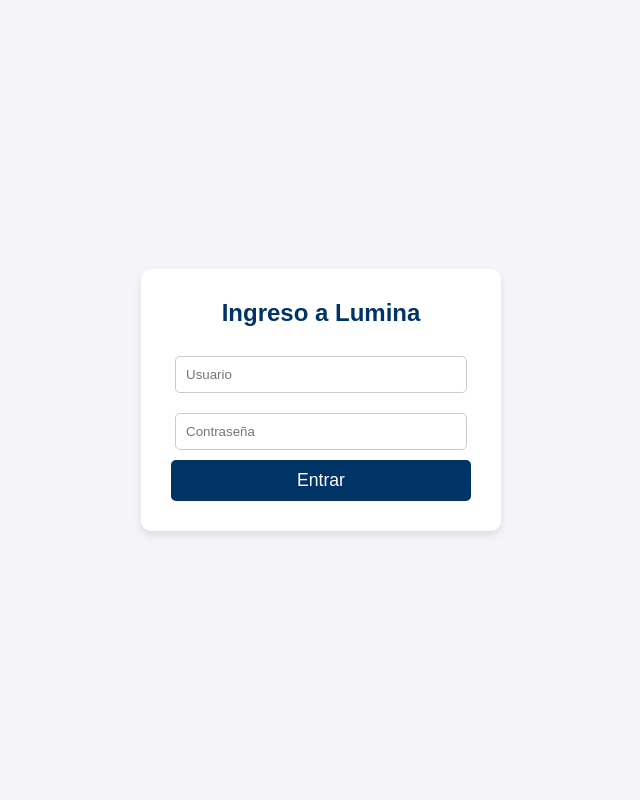
After one commit to JustCynthiaa/Project-Lumina, a Flask app: page /login in a window 1280 px wide. The commit adds this page. Shown: the whole page, without its empty margins (319-959 px from the left). Run offline with Flask 3, Linux system fonts and the light colour scheme.

Commit message:
login listo con admin generico

```diff
--- a/app.py
+++ b/app.py
@@ -1,5 +1,5 @@
 import os
-from flask import Flask, render_template
+from flask import Flask, render_template, request, url_for, session, redirect, flash
 from flask_sqlalchemy import SQLAlchemy
 from dotenv import load_dotenv
 
@@ -7,12 +7,15 @@ load_dotenv()
 
 app = Flask(__name__)
 
+app.secret_key = "clave_super_secreta_lumina"
+
 usuario = os.getenv('DB_USER')
 contraseña = os.getenv('DB_PASSWORD')
 host = os.getenv('DB_HOST')
 nombre_bd = os.getenv('DB_NAME')
 
 app.config['SQLALCHEMY_DATABASE_URI'] = f'mysql+pymysql://{usuario}:{contraseña}@{host}/{nombre_bd}'
+app.config['SQLALCHEMY_TRACK_MODIFICATIONS'] = False
 db = SQLAlchemy(app)
 
 class Usuario(db.Model):
@@ -41,7 +44,36 @@ with app.app_context():
 @app.route('/')
 def home():
     #return "<h1>¡Hola desde Flask!</h1><p>Texto de prueba</p>"
+    if 'usuario' not in session:
+        return redirect(url_for('login'))
     return render_template('index.html')
 # comentario de Earvin como prueba de commit
+@app.route('/login', methods=['GET', 'POST'])
+def login():
+    if 'usuario' in session:
+        return redirect(url_for('home'))
+
+    if request.method == 'POST':
+        nombre = request.form['nombre']
+        password = request.form['password']
+
+        usuario = Usuario.query.filter_by(nombre=nombre).first()
+        if usuario and usuario.password == password:
+            session['usuario'] = usuario.nombre
+            flash('Inicio de sesión exitoso', 'success')
+            return redirect(url_for('home'))
+        else:
+            flash('Nombre de usuario o contraseña incorrectos', 'danger')
+
+    return render_template('login.html')
+
+
+@app.route('/logout')
+def logout():
+    session.pop('usuario', None)
+    flash('Has cerrado sesión', 'info')
+    return redirect(url_for('login'))
+
+
 if __name__ == '__main__':
     app.run(debug=True)
--- a/templates/index.html
+++ b/templates/index.html
@@ -6,6 +6,7 @@
     </head>
     <body>
         <header>
+<a href="{{ url_for('logout') }}" style="position: absolute; right: 20px; top: 20px; color: white; text-decoration: none;">Cerrar Sesión</a>
             <h5>Lumina</h5>
             <h4>Plataforma de Visión y Recomendación Bibliotecaria</h4>
         </header>
@@ -16,9 +17,11 @@
         <div id="saludos">
             <p>Bienvenido a Lumina</p>
         </div>
+        <!--
         <div id="abajo">
             <button id="stop">Detener visión</button>
         </div>
+        -->
         <div id="abajo"></div>
         <footer>
             <p>&copy; 2026 Tecnológico Nacional de México - Lumina</p>
--- /dev/null
+++ b/templates/login.html
@@ -0,0 +1,75 @@
+<!DOCTYPE html>
+<html lang="es">
+<head>
+    <meta charset="UTF-8">
+    <title>Login - Lumina</title>
+    <!-- Importamos tus estilos base -->
+    <link rel="stylesheet" href="{{ url_for('static', filename='main_styles.css') }}">
+    <style>
+        /* Estilos específicos para la caja de login centrada */
+        body {
+            display: flex;
+            justify-content: center;
+            align-items: center;
+            height: 100vh;
+            background-color: #f4f4f9;
+        }
+        .login-box {
+            background-color: white;
+            padding: 30px;
+            border-radius: 10px;
+            box-shadow: 0 4px 8px rgba(0,0,0,0.1);
+            text-align: center;
+            width: 300px;
+        }
+        .login-box input {
+            width: 90%;
+            padding: 10px;
+            margin: 10px 0;
+            border: 1px solid #ccc;
+            border-radius: 5px;
+        }
+        .login-box button {
+            width: 100%;
+            padding: 10px;
+            background-color: #003366; /* Azul TecNM */
+            color: white;
+            border: none;
+            border-radius: 5px;
+            cursor: pointer;
+            font-size: 1.1em;
+        }
+        .login-box button:hover {
+            background-color: #336699;
+        }
+        .error-msg {
+            color: red;
+            font-size: 0.9em;
+            margin-bottom: 10px;
+        }
+    </style>
+</head>
+<body>
+
+    <div class="login-box">
+        <h2 style="color: #003366; margin-top: 0;">Ingreso a Lumina</h2>
+
+        <!-- Mensajes de error (Flash) -->
+        {% with messages = get_flashed_messages(category_filter=["error"]) %}
+            {% if messages %}
+                {% for message in messages %}
+                    <div class="error-msg">{{ message }}</div>
+                {% endfor %}
+            {% endif %}
+        {% endwith %}
+
+        <!-- El formulario que envía los datos por POST a la ruta /login -->
+        <form action="{{ url_for('login') }}" method="POST">
+            <input type="text" name="nombre" placeholder="Usuario" required>
+            <input type="password" name="password" placeholder="Contraseña" required>
+            <button type="submit">Entrar</button>
+        </form>
+    </div>
+
+</body>
+</html>
```
